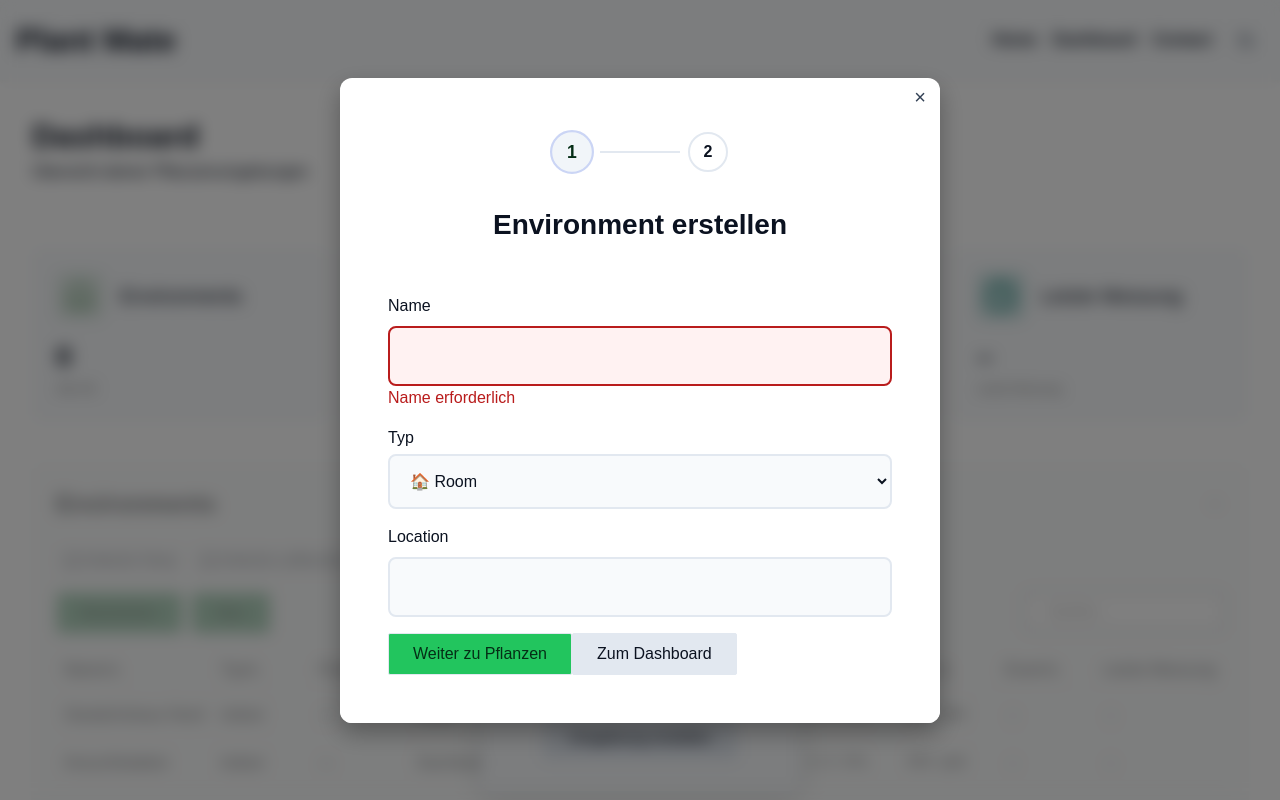
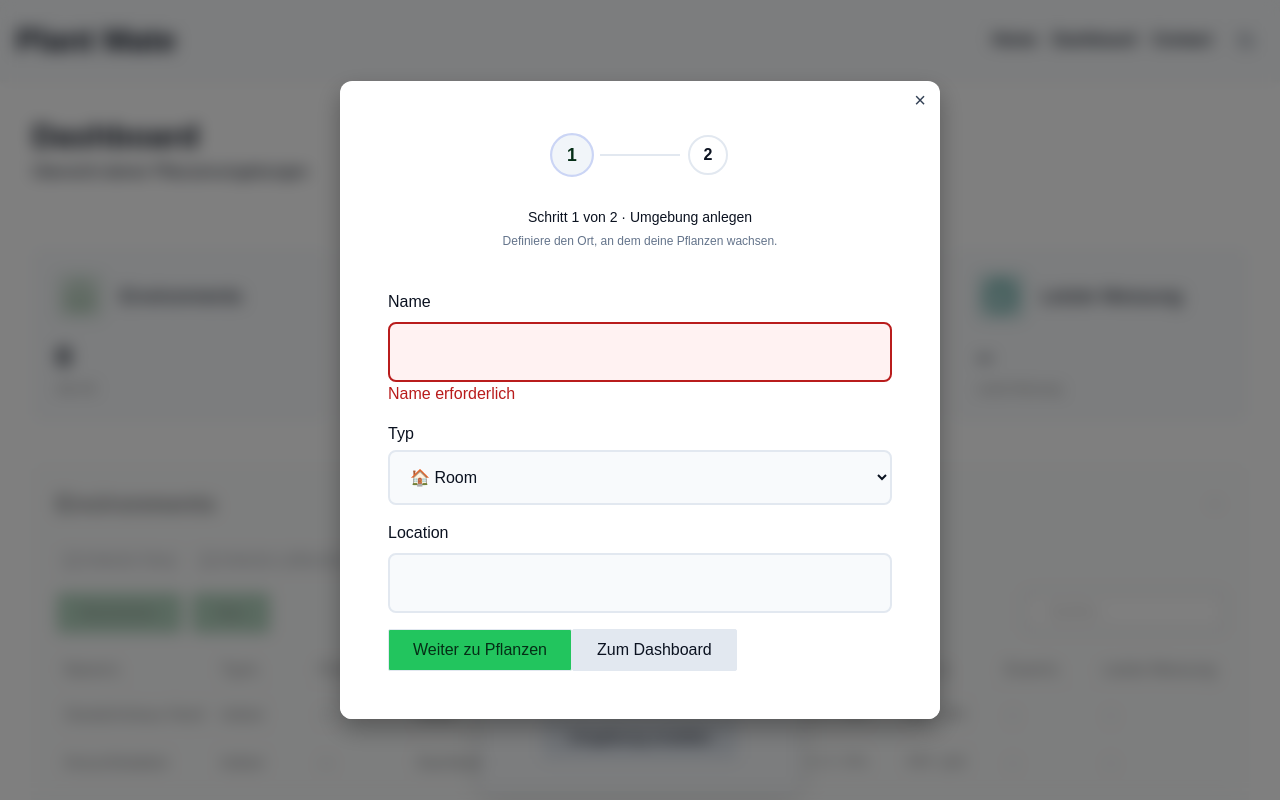
Before and after one commit to CihanKurtDev/PlantMate, a Next.js app: page /dashboard in a window 1280 px wide. Both pictures are taken after a click on the button "Umgebung erstellen". Shown: the top 800 px of the page. Built offline with nearby package versions, Linux system fonts and the light colour scheme.

Commit message:
added more info to stepindicator

```diff
--- a/src/app/dashboard/components/MultiStepForm.module.scss
+++ b/src/app/dashboard/components/MultiStepForm.module.scss
@@ -55,6 +55,24 @@
     color: var(--color-text-primary);
 }
 
+.stepInfoWrapper {
+    text-align: center;
+    margin-bottom: var(--spacing-m);
+}
+
+.stepLabel {
+    font-size: var(--font-size-s);
+    font-weight: var(--font-weight-medium);
+    color: var(--color-text-primary);
+    margin: 0 0 var(--spacing-xs);
+}
+
+.stepDescription {
+    font-size: var(--font-size-xs);
+    color: var(--color-text-tertiary);
+    margin: 0;
+}
+
 .row {
     display: grid;
     grid-template-columns: 1fr auto;
--- a/src/app/dashboard/components/MultiStepForm.tsx
+++ b/src/app/dashboard/components/MultiStepForm.tsx
@@ -1,4 +1,4 @@
-"use client"
+"use client";
 
 import { useState } from "react";
 import { useSearchParams } from "next/navigation";
@@ -7,36 +7,58 @@ import { PlantForm } from "../../../components/PlantForm/PlantForm";
 import styles from "./MultiStepForm.module.scss";
 import { useModal } from "@/context/ModalContext";
 
+const STEP_INFO = {
+    environment: {
+        number: 1,
+        label: "Umgebung anlegen",
+        description: "Definiere den Ort, an dem deine Pflanzen wachsen.",
+    },
+    plant: {
+        number: 2,
+        label: "Pflanze hinzufügen",
+        description: "Optional — du kannst Pflanzen auch später anlegen.",
+    },
+};
+
 export const MultiStepForm = () => {
     const [step, setStep] = useState<"environment" | "plant">("environment");
     const [createdEnvironmentId, setCreatedEnvironmentId] = useState<string>("");
     const searchParams = useSearchParams();
     const isEditMode = !!searchParams.get("editId");
-    const { closeModal } = useModal()
+    const { closeModal } = useModal();
 
     const handleEnvironmentSaved = (envId: string, nextStep: "plant" | "dashboard") => {
         setCreatedEnvironmentId(envId);
         if (nextStep === "plant") {
             setStep("plant");
         } else {
-            closeModal()
+            closeModal();
         }
     };
+
+    const current = STEP_INFO[step];
 
     return (
         <div className={styles.multistepContainer}>
             {!isEditMode && (
+                <>
                     <div className={styles.stepIndicator}>
-                    <div className={`${styles.stepDot} ${step === "environment" ? styles.active : ""}`}>1</div>
-                    <div className={styles.stepLine}></div>
+                        <div className={`${styles.stepDot} ${step === "environment" ? styles.active : styles.done}`}>1</div>
+                        <div className={styles.stepLine} />
                         <div className={`${styles.stepDot} ${step === "plant" ? styles.active : ""}`}>2</div>
                     </div>
+                    <div className={styles.stepInfoWrapper}>
+                        <p className={styles.stepLabel}>
+                            Schritt {current.number} von 2 · {current.label}
+                        </p>
+                        <p className={styles.stepDescription}>{current.description}</p>
+                    </div>
+                </>
             )}
+
             {step === "environment" ? (
                 <>
-                    <h2 className={styles.stepTitle}>
-                        {!isEditMode ? "Environment erstellen" : "Environment bearbeiten"}
-                    </h2>
+                    {isEditMode && <h2 className={styles.stepTitle}>Environment bearbeiten</h2>}
                     <EnvironmentForm
                         existingId={createdEnvironmentId}
                         onSaved={handleEnvironmentSaved}
@@ -44,13 +66,10 @@ export const MultiStepForm = () => {
                     />
                 </>
             ) : (
-                <>
-                    <h2 className={styles.stepTitle}>Pflanze hinzufügen</h2>
                 <PlantForm
                     environmentId={createdEnvironmentId}
                     onBack={() => setStep("environment")}
                 />
-                </>
             )}
         </div>
     );
```
Lines whose indentation alone changed are shown as unchanged.
